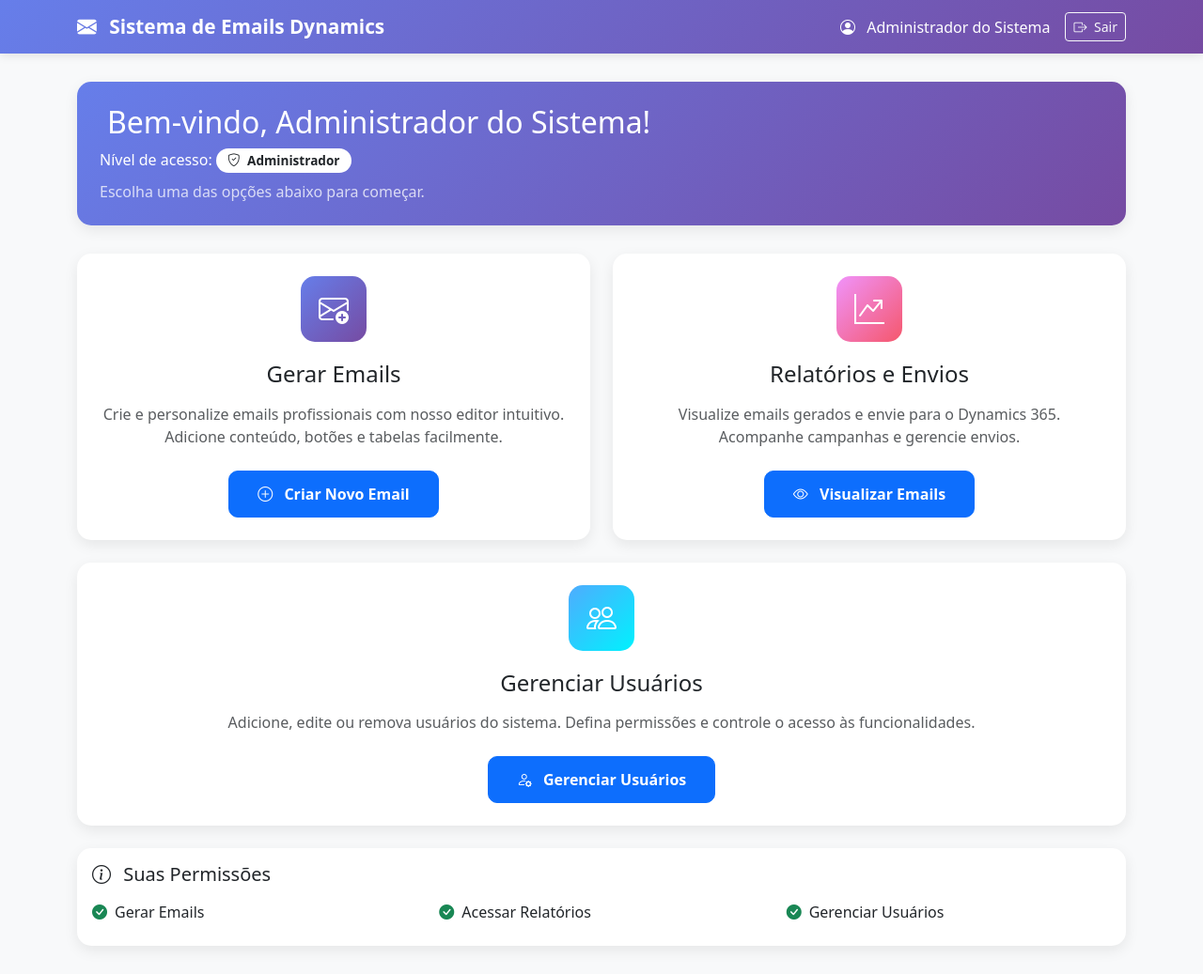
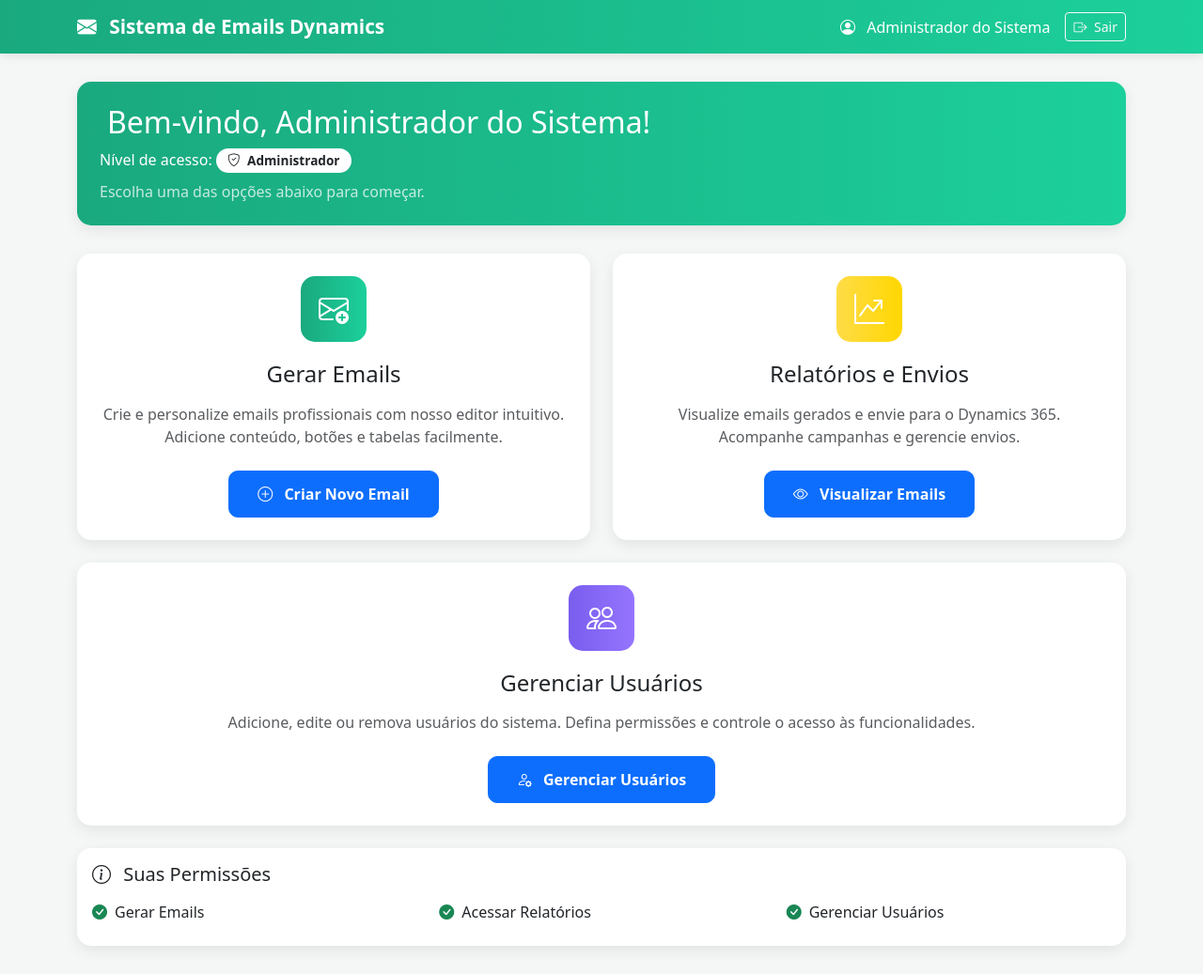
Before and after one commit to Degocardoso/Dynamics, a PHP site: page /dashboard.php in a window 1280 px wide. Shown: the whole page at 94% size. Run offline with PHP 8.4, Linux system fonts and the light colour scheme; a user stored in the database is signed in.

Commit message:
style: Muda cores do sistema de roxo para verde (seguindo padrão do projeto)

```diff
--- a/gerador-de-emails-master/dashboard.php
+++ b/gerador-de-emails-master/dashboard.php
@@ -25,14 +25,14 @@ $roleName = $roleNames[$userRole] ?? $userRole;
     <link rel="stylesheet" href="https://cdn.jsdelivr.net/npm/bootstrap-icons@1.11.3/font/bootstrap-icons.min.css">
     <style>
         :root {
-            --primary-color: #667eea;
-            --secondary-color: #764ba2;
+            --primary-color: #1aa97f;
+            --secondary-color: #1cd09b;
         }
         body {
-            background: #f8f9fa;
+            background: #f4f7f6;
         }
         .navbar {
-            background: linear-gradient(135deg, var(--primary-color) 0%, var(--secondary-color) 100%);
+            background: linear-gradient(90deg, var(--primary-color), var(--secondary-color));
             box-shadow: 0 2px 10px rgba(0,0,0,0.1);
         }
         .navbar-brand {
@@ -64,16 +64,16 @@ $roleName = $roleNames[$userRole] ?? $userRole;
             margin-bottom: 20px;
         }
         .card-gerador {
-            background: linear-gradient(135deg, #667eea 0%, #764ba2 100%);
+            background: linear-gradient(90deg, #1aa97f, #1cd09b);
         }
         .card-report {
-            background: linear-gradient(135deg, #f093fb 0%, #f5576c 100%);
+            background: linear-gradient(90deg, #FFDC48, #ffd700);
         }
         .card-admin {
-            background: linear-gradient(135deg, #4facfe 0%, #00f2fe 100%);
+            background: linear-gradient(90deg, #795DED, #9575ff);
         }
         .welcome-card {
-            background: linear-gradient(135deg, var(--primary-color) 0%, var(--secondary-color) 100%);
+            background: linear-gradient(90deg, var(--primary-color), var(--secondary-color));
             color: white;
             margin-bottom: 30px;
         }
```
Also changed, not shown: gerador-de-emails-master/admin/usuarios.php (+5 -5 lines), gerador-de-emails-master/login.php (+7 -6 lines).
